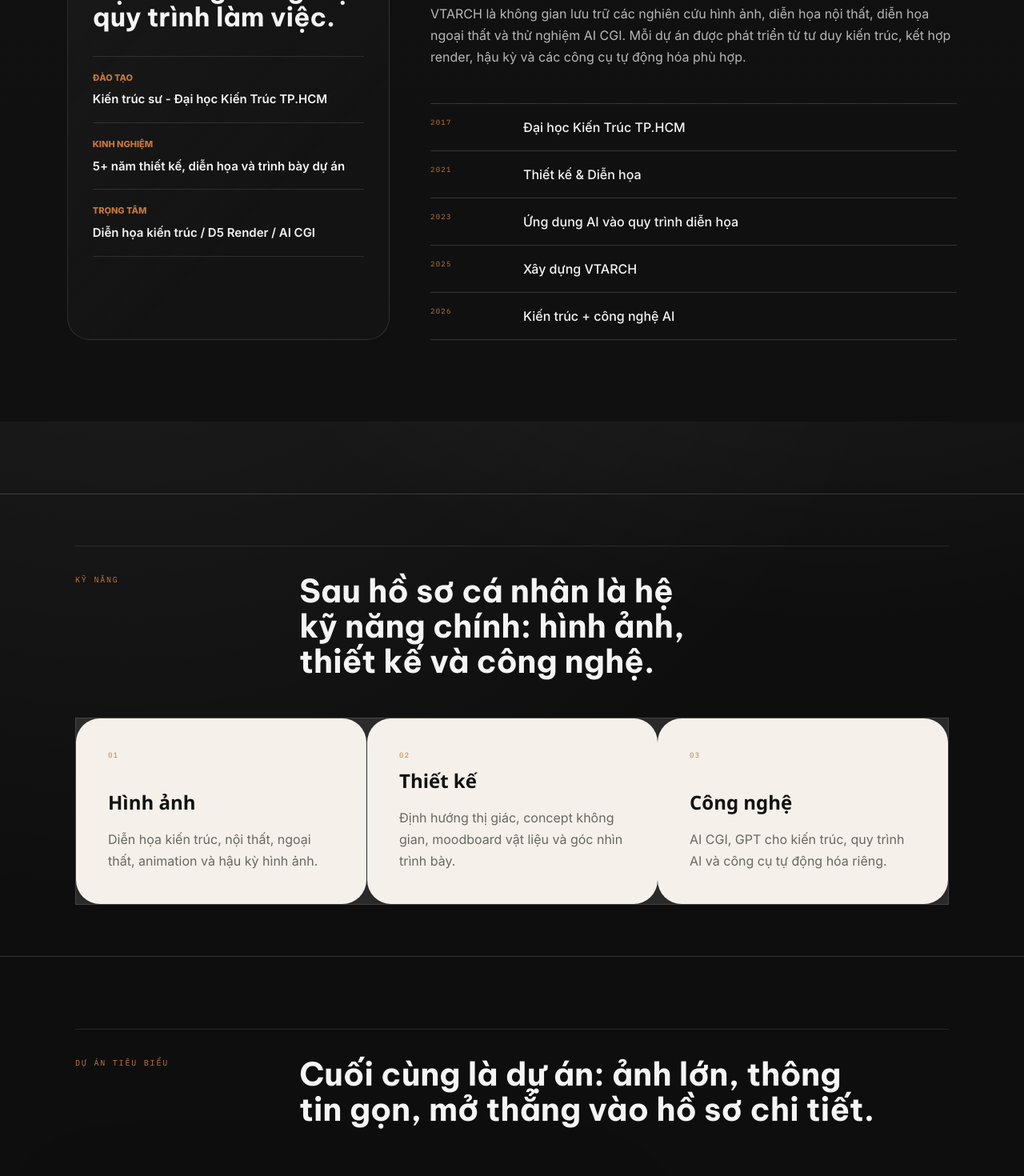
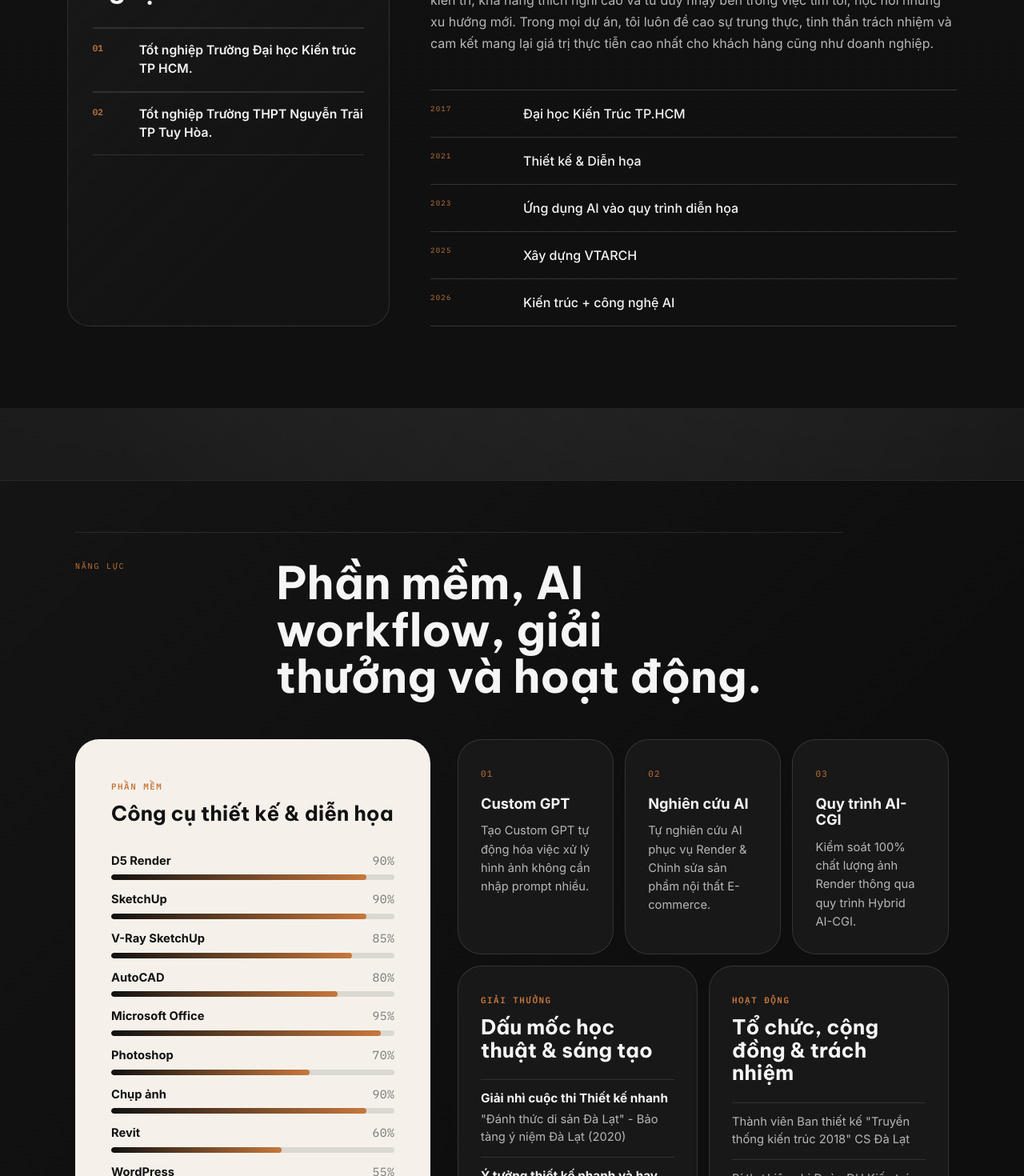
Before and after one commit to datavtarch/datavtarch.github.io, a React (Vite) app: page / in a window 1280 px wide. Shown: the part 1100-2570 px from the top of the page at 80% size. Built offline with nearby package versions, Linux system fonts and the light colour scheme.

Commit message:
add profile capabilities to home

```diff
--- a/src/pages/Home.jsx
+++ b/src/pages/Home.jsx
@@ -2,6 +2,7 @@ import React, { useEffect, useMemo, useRef, useState } from 'react';
 import { Link, useNavigate } from 'react-router-dom';
 import { BrandMark } from '../components/Brand';
 import { Reveal } from '../components/UI';
+import { CV_DATA } from '../data/cvData';
 import { IMAGES, INSIGHTS, PROJECTS_DATA, getProjectCover, getProjectDetailPath } from '../data/constants';
 import { personSchema, setPageSeo } from '../utils/seo';
 
@@ -54,17 +55,34 @@ const labItems = [
   ['Tự động hóa quy trình', 'Rút gọn các bước lặp lại trong xử lý hình ảnh và hồ sơ trình bày.'],
 ];
 
-const services = [
-  ['Hình ảnh', 'Diễn họa kiến trúc, nội thất, ngoại thất, animation và hậu kỳ hình ảnh.'],
-  ['Thiết kế', 'Định hướng thị giác, concept không gian, moodboard vật liệu và góc nhìn trình bày.'],
-  ['Công nghệ', 'AI CGI, GPT cho kiến trúc, quy trình AI và công cụ tự động hóa riêng.'],
-];
-
 const profileFacts = [
   ['Đào tạo', 'Kiến trúc sư - Đại học Kiến Trúc TP.HCM'],
   ['Kinh nghiệm', '5+ năm thiết kế, diễn họa và trình bày dự án'],
   ['Trọng tâm', 'Diễn họa kiến trúc / D5 Render / AI CGI'],
 ];
+
+const skillNameOverrides = {
+  Sketchup: 'SketchUp',
+  'Vray Sketchup': 'V-Ray SketchUp',
+};
+
+const softwareSkills = [
+  { name: 'D5 Render', level: 90 },
+  ...CV_DATA.softwareSkills.map((skill) => ({
+    ...skill,
+    name: skillNameOverrides[skill.name] ?? skill.name,
+  })),
+];
+
+const aiSkillCards = [
+  ['Custom GPT', CV_DATA.aiSkills.automation],
+  ['Nghiên cứu AI', CV_DATA.aiSkills.research],
+  ['Quy trình AI-CGI', CV_DATA.aiSkills.workflow],
+];
+
+const summaryLead = CV_DATA.summary.split('\n\n')[0];
+const achievementPreview = CV_DATA.achievements.slice(0, 4);
+const activityPreview = CV_DATA.activities.slice(0, 6);
 
 const getProject = (entry) => ({
   ...PROJECTS_DATA[entry.sourceIndex],
@@ -177,25 +195,21 @@ const Home = () => {
 
       <section className="cinematic-about section-shell profile-summary">
         <Reveal className="profile-summary-panel" variant="scale">
-          <span className="cinematic-kicker">Thông tin trước</span>
-          <h2>Kiến trúc, hình ảnh và công nghệ được đặt chung trong một quy trình làm việc.</h2>
-          <div>
-            {profileFacts.map(([label, value]) => (
-              <article key={label}>
-                <span>{label}</span>
-                <strong>{value}</strong>
+          <span className="cinematic-kicker">Hồ sơ trước</span>
+          <h2>Nền tảng kiến trúc, diễn họa và công nghệ.</h2>
+          <div className="profile-education-list">
+            {CV_DATA.education.map((item, idx) => (
+              <article key={item}>
+                <span>{String(idx + 1).padStart(2, '0')}</span>
+                <strong>{item}</strong>
               </article>
             ))}
           </div>
         </Reveal>
         <Reveal className="cinematic-about-copy" delay={100}>
-          <span className="cinematic-kicker">Hồ sơ</span>
-          <h2>Nguyễn Văn Thanh, kiến trúc sư phát triển hình ảnh kiến trúc và quy trình AI.</h2>
-          <p>
-            VTARCH là không gian lưu trữ các nghiên cứu hình ảnh, diễn họa nội thất, diễn họa ngoại thất
-            và thử nghiệm AI CGI. Mỗi dự án được phát triển từ tư duy kiến trúc, kết hợp render, hậu kỳ
-            và các công cụ tự động hóa phù hợp.
-          </p>
+          <span className="cinematic-kicker">Nguyễn Văn Thanh</span>
+          <h2>Hồ sơ năng lực của một kiến trúc sư phát triển hình ảnh.</h2>
+          <p>{summaryLead}</p>
           <div className="cinematic-timeline">
             {timeline.map(([year, text]) => (
               <div key={year}>
@@ -207,22 +221,71 @@ const Home = () => {
         </Reveal>
       </section>
 
-      <section className="cinematic-services">
+      <section className="cinematic-services capability-profile">
         <div className="section-shell">
-          <Reveal className="cinematic-section-title">
-            <span>Kỹ năng</span>
-            <h2>Sau hồ sơ cá nhân là hệ kỹ năng chính: hình ảnh, thiết kế và công nghệ.</h2>
+          <Reveal className="cinematic-section-title capability-title">
+            <span>Năng lực</span>
+            <h2>Phần mềm, AI workflow, giải thưởng và hoạt động.</h2>
           </Reveal>
-          <div className="cinematic-service-grid">
-            {services.map(([title, desc], idx) => (
-              <Reveal key={title} delay={idx * 80}>
-                <article>
-                  <span>{String(idx + 1).padStart(2, '0')}</span>
-                  <h3>{title}</h3>
-                  <p>{desc}</p>
-                </article>
+          <div className="capability-layout">
+            <Reveal className="software-panel" variant="scale">
+              <div className="capability-panel-heading">
+                <span>Phần mềm</span>
+                <h3>Công cụ thiết kế & diễn họa</h3>
+              </div>
+              <div className="software-skill-list">
+                {softwareSkills.map((skill) => (
+                  <article key={skill.name} className="software-skill-item">
+                    <span>{skill.name}</span>
+                    <em>{skill.level}%</em>
+                    <div className="skill-meter" aria-hidden="true">
+                      <i style={{ width: `${skill.level}%` }} />
+                    </div>
+                  </article>
+                ))}
+              </div>
+            </Reveal>
+
+            <div className="capability-side">
+              <Reveal className="ai-skill-strip" delay={80}>
+                {aiSkillCards.map(([title, desc], idx) => (
+                  <article key={title}>
+                    <span>{String(idx + 1).padStart(2, '0')}</span>
+                    <strong>{title}</strong>
+                    <p>{desc}</p>
+                  </article>
+                ))}
               </Reveal>
-            ))}
+
+              <div className="credential-grid">
+                <Reveal className="credential-panel" delay={120}>
+                  <div className="capability-panel-heading">
+                    <span>Giải thưởng</span>
+                    <h3>Dấu mốc học thuật & sáng tạo</h3>
+                  </div>
+                  <ul className="credential-list">
+                    {achievementPreview.map((item) => (
+                      <li key={`${item.title}-${item.event}`}>
+                        <strong>{item.title}</strong>
+                        <span>{item.event}</span>
+                      </li>
+                    ))}
+                  </ul>
+                </Reveal>
+
+                <Reveal className="credential-panel" delay={160}>
+                  <div className="capability-panel-heading">
+                    <span>Hoạt động</span>
+                    <h3>Tổ chức, cộng đồng & trách nhiệm</h3>
+                  </div>
+                  <ul className="credential-list">
+                    {activityPreview.map((item) => (
+                      <li key={item}>{item}</li>
+                    ))}
+                  </ul>
+                </Reveal>
+              </div>
+            </div>
           </div>
         </div>
       </section>
```
Also changed, not shown: src/index.css.
